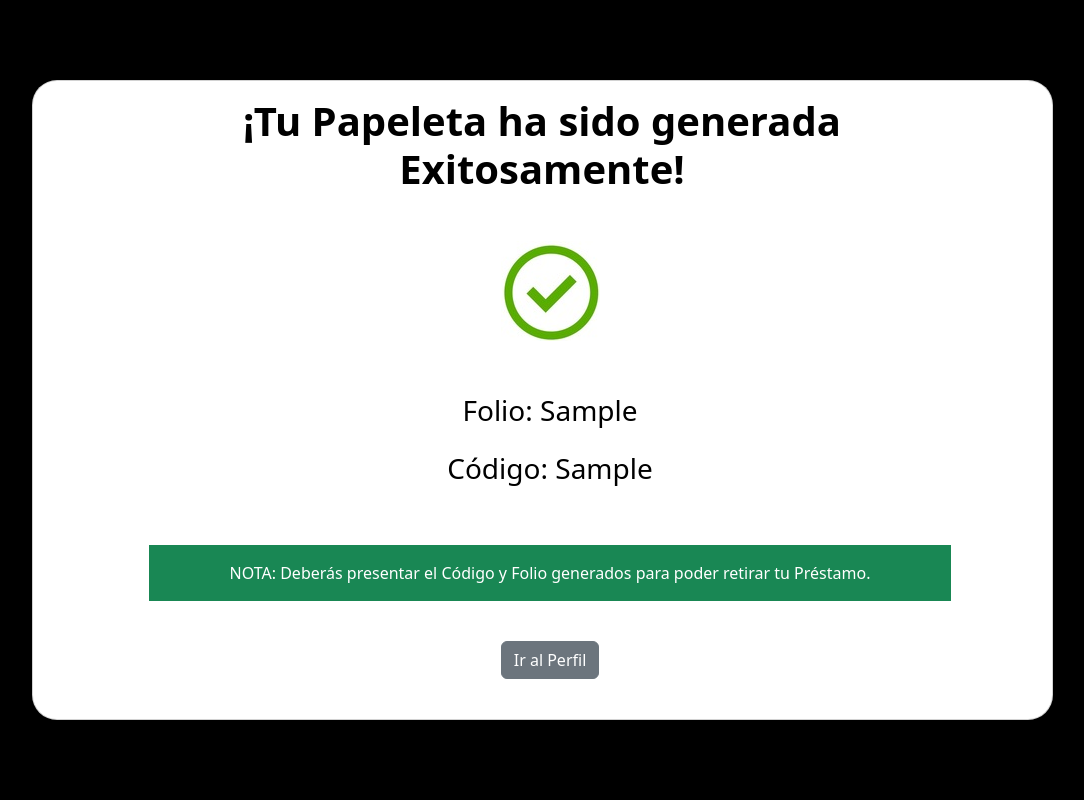
After one commit to Jeac04/SistemaBibliotecaNv, a Django app: page /confirmacion/Sample/Sample/ in a window 1280 px wide. The commit adds this page. Shown: the whole page, without its empty margins (98-1182 px from the left). Run offline with Django 4.2, Linux system fonts and the light colour scheme; tables that the repository leaves empty hold one stand-in row (values such as "Sample post"); parts of the project's set-up code (start-up, migrations or seed data) failed here and were passed over.

Commit message:
finalizado

```diff
--- a/Administrador/templates/panel.html
+++ b/Administrador/templates/panel.html
@@ -25,8 +25,8 @@
     <tbody>
         {% for p in prestamo %}
           <tr>
-            <td>{{p.id}}</td>
             <td>{{p.folio}}</td>
+            <td>{{p.codigo_papeleta}}</td>
             <td>{{p.nombre_solicitante}}</td>
             <td>{{p.matricula}}</td>
             <td>{{p.ingenieria}}</td>
--- a/Base/views.py
+++ b/Base/views.py
@@ -1,6 +1,6 @@
 from django.shortcuts import render
 from SistemadeGestiondeBiblioteca.decorators import usuarios_permitidos
 
-@usuarios_permitidos(allowed_roles=['Usuarios'])
+@usuarios_permitidos(allowed_roles=['Administradores', 'Usuarios'])
 def home(request):
     return render(request, "home.html")
--- a/Consulta/templates/cb.html
+++ b/Consulta/templates/cb.html
@@ -9,14 +9,14 @@
     <div class="album py-5 bg-light">
       <div class="container">
 
-        <div class="row row-cols-1 row-cols-sm-2 row-cols-md-3 g-3">
+        <div class="row row-cols-1 row-cols-sm-2 row-cols-md-4 g-4">
 
           {% for libro in libros %}
           <div class="col">
             <div class="card shadow-sm">
               <img  src="{% static 'img/cb.png' %}"  width="100%" height="225">
               <div class="card-body">
-                <h2>{{libro.Nombre}}</h2>
+                <h5>{{libro.Nombre}}</h5>
                 <p class="card-text"></p>
                 <div class="d-flex justify-content-between align-items-center">
                   <div class="btn-group">
--- a/Consulta/templates/cb1.html
+++ b/Consulta/templates/cb1.html
@@ -6,8 +6,8 @@
 <section class="py-5">
     <div class="container px-4 px-lg-5 my-5">
         <div class="row gx-4 gx-lg-5 align-items-center">
-            <div class="col-md-6"><img  src="{% static 'img/cb1.png' %}" width="100%" height="600" ></div>
-            <div class="col-md-6">
+            <div class="col-md-6"><img  src="{% static 'img/cb1.png' %}" width="70%" height="600" ></div>
+            <div class="col-md-6" style="background-color:;">
                 <div class="small mb-1"></div>
                 <h1>{{libro.Nombre}}</h1>
                 <h4>Autor: {{libro.Autor}}</h4>
--- a/Consulta/templates/iaev.html
+++ b/Consulta/templates/iaev.html
@@ -9,14 +9,14 @@
     <div class="album py-5 bg-light">
       <div class="container">
 
-        <div class="row row-cols-1 row-cols-sm-2 row-cols-md-3 g-3">
+        <div class="row row-cols-1 row-cols-sm-2 row-cols-md-4 g-4">
 
           {% for libro in libros %}
           <div class="col">
             <div class="card shadow-sm">
               <img  src="{% static 'img/Up2.png' %}"  width="100%" height="225">
               <div class="card-body">
-                <h2>{{libro.Nombre}}</h2>
+                <h5>{{libro.Nombre}}</h5>
                 <p class="card-text"></p>
                 <div class="d-flex justify-content-between align-items-center">
                   <div class="btn-group">
--- a/Papeleta/models.py
+++ b/Papeleta/models.py
@@ -3,6 +3,7 @@ from datetime import datetime
 
 class PapeletaPrestamo(models.Model):
     folio = models.CharField(max_length=50, unique=True)
+    codigo_papeleta=models.CharField(max_length=10, unique=True)
     nombre_solicitante = models.CharField(max_length=100)
     matricula = models.CharField(max_length=20)
     ingenieria = models.CharField(max_length=70)
--- /dev/null
+++ b/Papeleta/templates/confirmacion.html
@@ -0,0 +1,47 @@
+{% load static %}
+<html lang="en">
+  <head>
+    <link href="https://cdn.jsdelivr.net/npm/bootstrap@5.3.0-alpha1/dist/css/bootstrap.min.css" rel="stylesheet" integrity="sha384-GLhlTQ8iRABdZLl6O3oVMWSktQOp6b7In1Zl3/Jr59b6EGGoI1aFkw7cmDA6j6gD" crossorigin="anonymous">
+    <link rel="stylesheet" href=src="{% static 'img/singup.css' %}">
+  </head>
+    <section class="vh-100" style="background-color:black;">
+      <div class="container h-100">
+        <div class="row d-flex justify-content-center align-items-center h-100">
+          <div class="col-lg-12 col-xl-11">
+            <div class="card text-black" style="border-radius: 25px;">
+              <div class="card-body p-md-6">
+                <div class="row justify-content-center">
+                  <div class="col-md-10 col-lg-10 col-xl-10 order-2 order-lg-10">
+                    <p class="text-center h1 fw-bold mb-5 mx-1 mx-md-10 mt-10">¡Tu Papeleta ha sido generada Exitosamente!</p>
+                      <div class="d-flex flex-row align-items-center mb-4">
+                        <i class="fas fa-user fa-lg me-3 fa-fw"></i>
+                        <div class="form-outline flex-fill mb-0">
+                            <div class="text-center mb-5">
+                                <img src="{% static 'img/ch2.jpg' %}" alt="Confirmación" class="img-fluid">
+                            </div>
+                            <div align='center'>
+                                <p class="fs-3">Folio: {{ papeleta.folio }}</p>
+                                <p class="fs-3">Código: {{ papeleta.codigo_papeleta }}</p>
+                                <div class="p-3 mb-2 bg-transparent text-body"></div>
+                                <div class="text-bg-success p-3">NOTA: Deberás presentar el Código y Folio generados para poder retirar tu Préstamo.</div>
+                            </div>
+                      <div class="p-3 mb-2 bg-transparent text-body"></div>
+                        <div align="center">
+                          <a class="btn btn-secondary" href="/perfil" role="button">Ir al Perfil</a>
+                        </div>
+                  </div>
+
+                  </div>
+                </div>
+              </div>
+            </div>
+          </div>
+        </div>
+      </div>
+    </section>
+
+
+     <script src="https://cdn.jsdelivr.net/npm/bootstrap@5.3.0-alpha1/dist/js/bootstrap.bundle.min.js" integrity="sha384-w76AqPfDkMBDXo30jS1Sgez6pr3x5MlQ1ZAGC+nuZB+EYdgRZgiwxhTBTkF7CXvN" crossorigin="anonymous"></script>
+
+    </body>
+</html>
--- a/Papeleta/urls.py
+++ b/Papeleta/urls.py
@@ -1,4 +1,4 @@
-from django.urls import path
+from django.urls import path,reverse
 from . import views
 
 urlpatterns = [
@@ -6,4 +6,5 @@ urlpatterns = [
     path('registrarPapeleta', views.registrarPapeleta, name='registrarPapeleta'),
     path('fechaActual', views.fecha_actual, name='fechaActual'),
     path('fechaDevolucion', views.fecha_devolucion, name='fechaDevolucion'),
+    path('confirmacion/<str:folio>/<str:codigo_papeleta>/', views.paginaConfirmacion, name='pagina_confirmacion'),
 ]
--- a/Papeleta/views.py
+++ b/Papeleta/views.py
@@ -5,6 +5,7 @@ from Papeleta.models import PapeletaPrestamo
 from Consulta.models import Libro
 from datetime import datetime, timedelta
 import shortuuid
+import random
 
 @usuarios_permitidos(allowed_roles=['Administrativos', 'Usuarios'])
 def fecha_actual(request):
@@ -33,8 +34,8 @@ def fecha_devolucion(request):
 
 @usuarios_permitidos(allowed_roles=['Administrativos', 'Usuarios'])
 def generar(request, id):
-    folio= 5
-    codigo= shortuuid.uuid()[:5]
+    n_random= random.randint(0, 9999)
+    folio = "23" + str(n_random).zfill(4)
     libro = Libro.objects.get(id=id)
     fecha_actual = datetime.now()
     fecha_nueva = fecha_actual.date()
@@ -45,17 +46,14 @@ def generar(request, id):
         'fecha_actual': fecha_nueva,
         'fechaDevolucion': fechaDevolucion,
         'folio': folio,
-        'codigo': codigo
     }
     print(libro)
     return render(request, "papeleta.html", context)
 
 @usuarios_permitidos(allowed_roles=['Administrativos', 'Usuarios'])
 def registrarPapeleta(request):
-
     print(request)
-
-
+    codigo_papeleta= shortuuid.uuid()[:5]
     folio=request.POST['txtFolio']
     nombre_solicitante=request.POST['txtNombre']
     matricula=request.POST['txtMatricula']
@@ -76,13 +74,21 @@ def registrarPapeleta(request):
 
     observaciones=request.POST['txtObservaciones']
 
-
-
-
-
-
-    prestamosregistrados=PapeletaPrestamo.objects.create(folio=folio, nombre_solicitante=nombre_solicitante, matricula=matricula,
+    prestamosregistrados=PapeletaPrestamo.objects.create(codigo_papeleta= codigo_papeleta, folio=folio, nombre_solicitante=nombre_solicitante, matricula=matricula,
         ingenieria=ingenieria, cuatrimestre=cuatrimestre, turno=turno, rol=rol, codigo=codigo, titulo=titulo, autor=autor,
         fecha_prestamo= fecha_prestamo, fecha_devolucion= fecha_devolucion, observaciones=observaciones)
 
-    return render(request, 'papeleta.html')
+    return redirect('pagina_confirmacion', folio=folio, codigo_papeleta=codigo_papeleta)
+
+
+def paginaConfirmacion(request, folio, codigo_papeleta):
+    try:
+        papeleta = PapeletaPrestamo.objects.get(folio=folio, codigo_papeleta=codigo_papeleta)
+    except PapeletaPrestamo.DoesNotExist:
+        # Si no se encuentra la papeleta, puedes redirigir a una página de error o mostrar un mensaje de error
+        return redirect('pagina_error')
+    context= {
+       'papeleta' : papeleta
+    }
+
+    return render(request, 'confirmacion.html', context )
--- a/Perfil/templates/user.html
+++ b/Perfil/templates/user.html
@@ -43,10 +43,8 @@
         {% for p in papeleta %}
           <tr>
             <td>{{p.folio}}</td>
-            <td>{{p.nombre_solicitante}}</td>
-            <td>{{p.matricula}}</td>
-            <td>{{p.ingenieria}}</td>
             <td>{{p.titulo}}</td>
+            <td>{{p.autor}}</td>
             <td>{{p.fecha_prestamo}}</td>
             <td>{{p.fecha_devolucion}}</td>
           </tr>
--- a/Perfil/views.py
+++ b/Perfil/views.py
@@ -3,9 +3,9 @@ from SistemadeGestiondeBiblioteca.decorators import usuarios_permitidos
 from Usuarios.models import Usuario
 from Papeleta.models import PapeletaPrestamo
 
-@usuarios_permitidos(allowed_roles=['Administrativos', 'Usuarios'])
+@usuarios_permitidos(allowed_roles=['Administratidores', 'Usuarios'])
 def user(request):
     user = request.user
-    papeleta = PapeletaPrestamo.objects.all()
+    papeleta = PapeletaPrestamo.objects.filter()
     context = {'user': user, 'papeleta': papeleta}
     return render(request, "user.html", context)
```
Also changed, not shown: Papeleta/migrations/0002_papeletaprestamo_codigo_papeleta.py (added), Papeleta/migrations/0003_alter_papeletaprestamo_codigo_papeleta.py (added), Papeleta/migrations/0004_alter_papeletaprestamo_codigo_papeleta.py (added), Papeleta/migrations/0005_alter_papeletaprestamo_codigo_papeleta.py (added), Papeleta/static/img/ch2.jpg (added).
